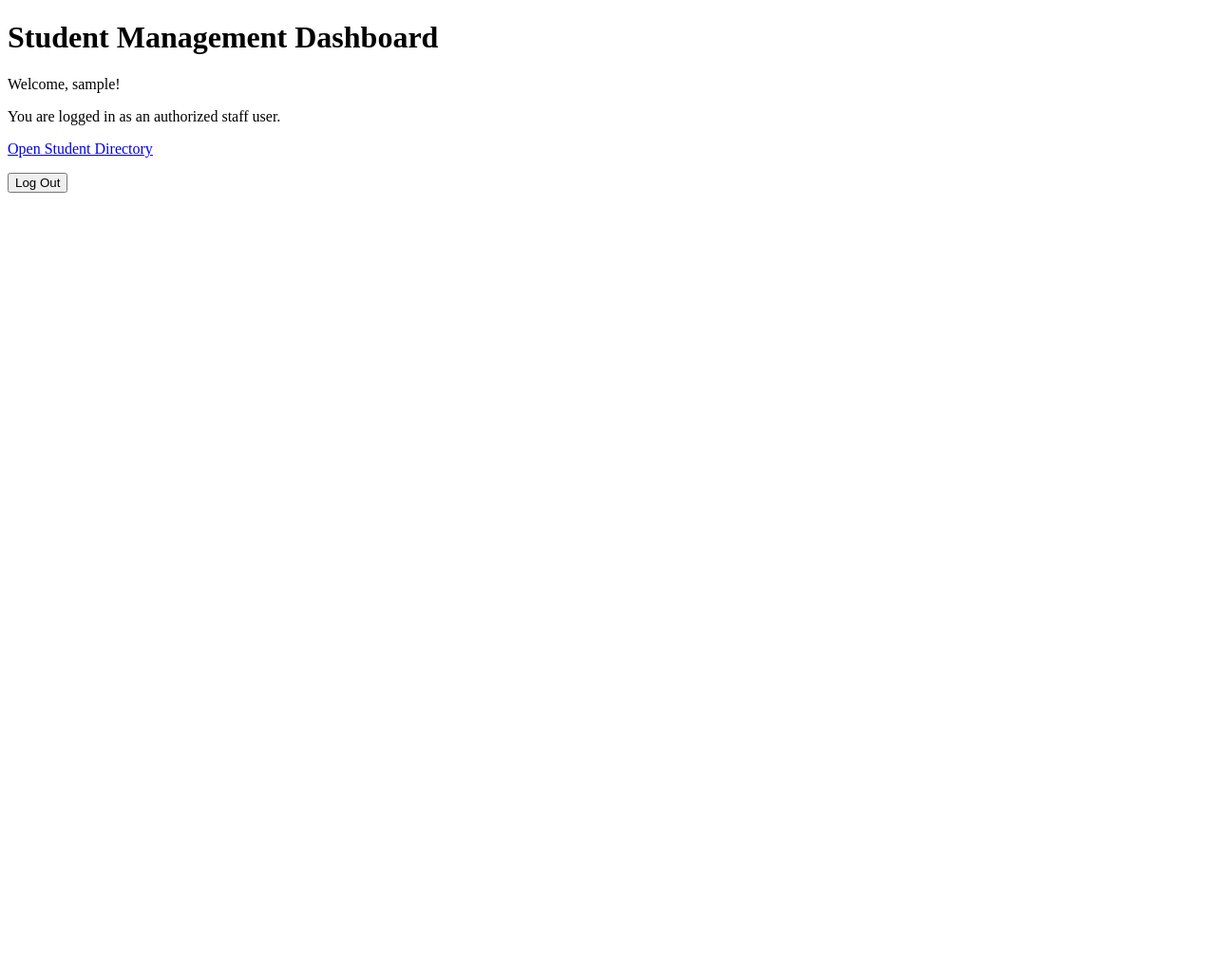
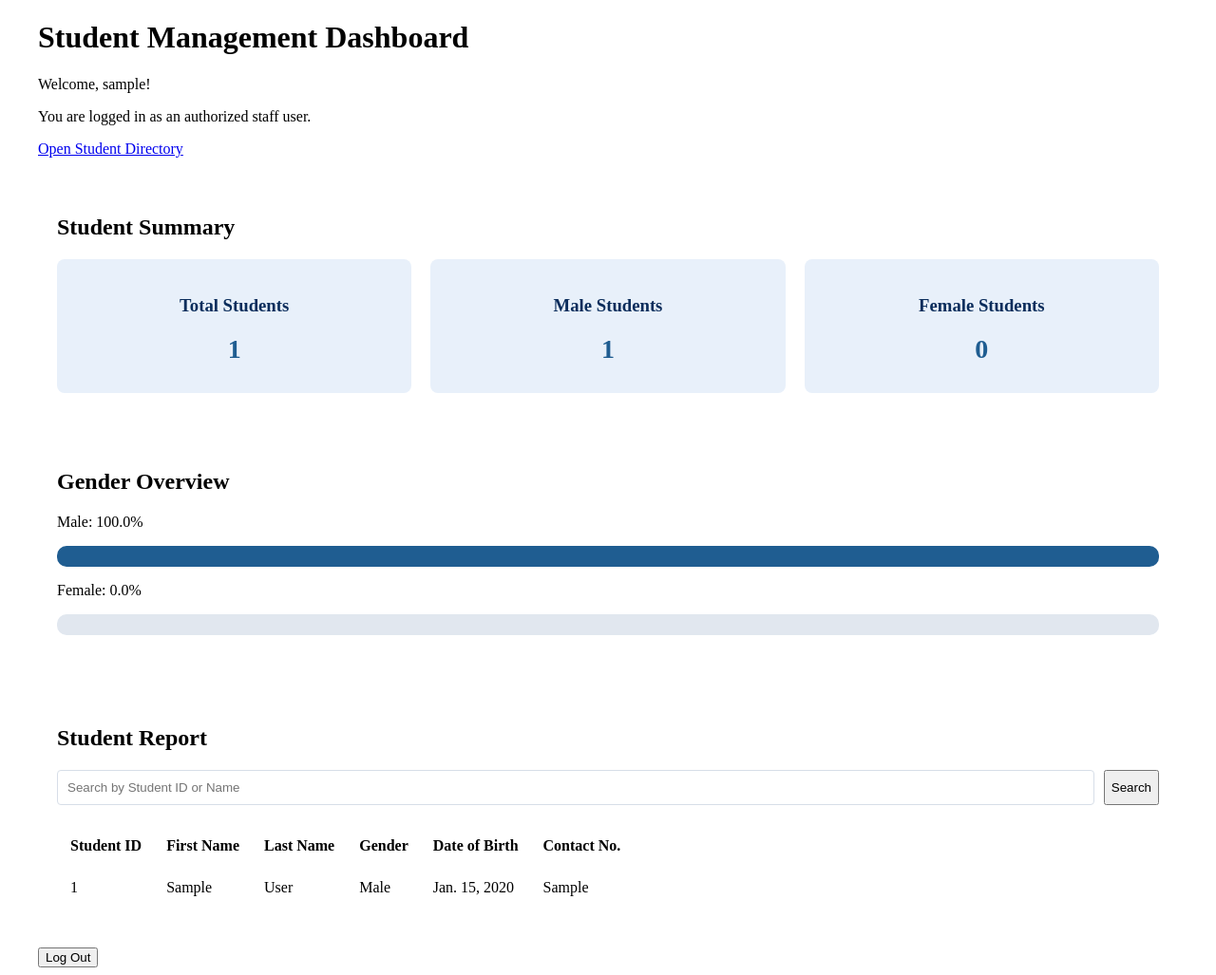
Before and after one commit to pang1110/student_management., a Django app: page /registration/dashboard/ in a window 1280 px wide. Shown: the whole page at 95% size. Before the commit the page ends 203 px from the top, so only its background shows below. Run offline with Django 5.2, Linux system fonts and the light colour scheme; a user stored in the database is signed in; tables that the repository leaves empty hold one stand-in row (values such as "Sample post").

Commit message:
Complete Module 09 dashboard enhancement

```diff
--- a/registration/models.py
+++ b/registration/models.py
@@ -1,12 +1,10 @@
-from django.db import models
-
-# Create your models here.
 from django.db import models
 
 GENDER_CHOICES = [
     ("Male", "Male"),
     ("Female", "Female"),
 ]
+
 
 class Student(models.Model):
     student_id = models.CharField(max_length=20, unique=True)
--- a/registration/static/registration/style.css
+++ b/registration/static/registration/style.css
@@ -1,49 +1,114 @@
-body {
-    font-family: Arial, sans-serif;
-    background: #f4f6f9;
-    color: #263445;
-    margin: 30px;
+/* MODULE 09 - Dashboard Enhancement */
+
+/* Dashboard Container */
+.dashboard-container {
+    max-width: 1200px;
+    margin: 0 auto;
 }
 
-h1 {
+/* Dashboard Sections */
+.summary-section,
+.gender-section,
+.report-section {
+    background: #ffffff;
+    padding: 20px;
+    margin: 20px 0;
+    border-radius: 8px;
+}
+
+/* Summary Cards */
+.summary-cards {
+    display: grid;
+    grid-template-columns: repeat(3, 1fr);
+    gap: 20px;
+}
+
+.summary-card {
+    background: #e8f0fa;
+    padding: 20px;
+    border-radius: 8px;
+    text-align: center;
+}
+
+.summary-card h3 {
     color: #0b2d5c;
 }
 
-a {
+.summary-card p {
+    font-size: 28px;
+    font-weight: bold;
     color: #1f5d91;
-    text-decoration: none;
+    margin: 10px 0;
 }
 
-a:hover {
-    text-decoration: underline;
+/* Gender Overview */
+.gender-item {
+    margin: 15px 0;
 }
 
-table {
+.gender-bar {
     width: 100%;
-    border-collapse: collapse;
-    background: #ffffff;
+    height: 22px;
+    background: #e1e7ef;
+    border-radius: 10px;
+    overflow: hidden;
 }
 
-th {
-    background: #0b2d5c;
-    color: #ffffff;
-    text-align: left;
+.male-bar {
+    height: 100%;
+    width: var(--bar-width, 0%);
+    background: #1f5d91;
 }
 
-th, td {
+.female-bar {
+    height: 100%;
+    width: var(--bar-width, 0%);
+    background: #d66b9b;
+}
+
+/* Search Form */
+.search-form {
+    display: flex;
+    gap: 10px;
+    margin-bottom: 20px;
+}
+
+.search-form input {
+    flex: 1;
     padding: 10px;
     border: 1px solid #d7dee8;
+    border-radius: 4px;
 }
 
-button {
-    background: #1f5d91;
-    color: #ffffff;
-    border: 0;
-    padding: 9px 14px;
-    cursor: pointer;
+/* Student Report */
+.report-section table {
+    margin-top: 15px;
 }
 
-input, select {
-    padding: 8px;
-    margin: 4px 0;
+.report-section th,
+.report-section td {
+    padding: 12px;
 }
+
+/* Responsive Layout */
+@media (max-width: 700px) {
+    body {
+        margin: 15px;
+    }
+
+    .summary-cards {
+        grid-template-columns: 1fr;
+    }
+
+    .search-form {
+        flex-direction: column;
+    }
+
+    .report-section {
+        overflow-x: auto;
+    }
+
+    .report-section table {
+        min-width: 650px;
+    }
+}
--- a/registration/templates/registration/dashboard.html
+++ b/registration/templates/registration/dashboard.html
@@ -1,20 +1,118 @@
+{% load static %}
 <!DOCTYPE html>
 <html lang="en">
 <head>
     <meta charset="UTF-8">
     <meta name="viewport" content="width=device-width, initial-scale=1.0">
     <title>Staff Dashboard</title>
+    <link rel="stylesheet" href="{% static 'registration/style.css' %}">
 </head>
 <body>
+
+    <div class="dashboard-container">
+
         <h1>Student Management Dashboard</h1>
+
         <p>Welcome, {{ request.user.username }}!</p>
         <p>You are logged in as an authorized staff user.</p>
+
         <p>
             <a href="{% url 'student_list' %}">Open Student Directory</a>
         </p>
+
+        <section class="summary-section">
+            <h2>Student Summary</h2>
+
+            <div class="summary-cards">
+                <div class="summary-card">
+                    <h3>Total Students</h3>
+                    <p>{{ total_students }}</p>
+                </div>
+
+                <div class="summary-card">
+                    <h3>Male Students</h3>
+                    <p>{{ male_students }}</p>
+                </div>
+
+                <div class="summary-card">
+                    <h3>Female Students</h3>
+                    <p>{{ female_students }}</p>
+                </div>
+            </div>
+        </section>
+
+        <section class="gender-section">
+            <h2>Gender Overview</h2>
+
+            <div class="gender-item">
+                <p>Male: {{ male_percent|floatformat:1 }}%</p>
+                <div class="gender-bar">
+                    <div class="male-bar"
+                         style="--bar-width: {{ male_percent }}%;">
+                    </div>
+                </div>
+            </div>
+
+            <div class="gender-item">
+                <p>Female: {{ female_percent|floatformat:1 }}%</p>
+                <div class="gender-bar">
+                    <div class="female-bar"
+                         style="--bar-width: {{ female_percent }}%;">
+                    </div>
+                </div>
+            </div>
+        </section>
+
+        <section class="report-section">
+            <h2>Student Report</h2>
+
+            <form method="get" class="search-form">
+                <input
+                    type="text"
+                    name="q"
+                    placeholder="Search by Student ID or Name"
+                    value="{{ query }}"
+                >
+                <button type="submit">Search</button>
+            </form>
+
+            <table>
+                <thead>
+                    <tr>
+                        <th>Student ID</th>
+                        <th>First Name</th>
+                        <th>Last Name</th>
+                        <th>Gender</th>
+                        <th>Date of Birth</th>
+                        <th>Contact No.</th>
+                    </tr>
+                </thead>
+
+                <tbody>
+                    {% for student in students %}
+                    <tr>
+                        <td>{{ student.student_id }}</td>
+                        <td>{{ student.first_name }}</td>
+                        <td>{{ student.last_name }}</td>
+                        <td>{{ student.gender }}</td>
+                        <td>{{ student.date_of_birth }}</td>
+                        <td>{{ student.contact_no }}</td>
+                    </tr>
+                    {% empty %}
+                    <tr>
+                        <td colspan="6">No student records found.</td>
+                    </tr>
+                    {% endfor %}
+                </tbody>
+            </table>
+        </section>
+
         <form method="post" action="{% url 'logout' %}">
             {% csrf_token %}
             <button type="submit">Log Out</button>
         </form>
+
+    </div>
+
 </body>
 </html>
--- a/registration/views.py
+++ b/registration/views.py
@@ -2,6 +2,7 @@ from django.shortcuts import render, redirect, get_object_or_404
 from django.contrib import messages
 from django.contrib.auth.decorators import user_passes_test
 from django.db.models import Q
+from django.db.models.functions import Lower
 from .models import Student
 from .forms import StudentForm
 
@@ -29,6 +30,7 @@ def registration_success(request):
 # MODULE 07 - Student Directory
 def student_list(request):
     query = request.GET.get('q', '').strip()
+
     students = Student.objects.all().order_by(
         'last_name', 'first_name'
     )
@@ -135,14 +137,67 @@ def student_delete(request, pk):
     )
 
 
-# MODULE 08 - Staff-Only Dashboard
+# MODULE 08 - Staff Access Protection
 def staff_check(user):
     return user.is_authenticated and user.is_staff
 
 
+# MODULE 09 - Dashboard Enhancement and Basic Reporting
 @user_passes_test(staff_check, login_url='login')
 def staff_dashboard(request):
+
+    # Student Summary
+    total_students = Student.objects.count()
+
+    male_students = Student.objects.filter(
+        gender='Male'
+    ).count()
+
+    female_students = Student.objects.filter(
+        gender='Female'
+    ).count()
+
+    # Gender Percentages
+    male_percent = (
+        male_students / total_students * 100
+        if total_students > 0 else 0
+    )
+
+    female_percent = (
+        female_students / total_students * 100
+        if total_students > 0 else 0
+    )
+
+    # Read Search Term
+    query = request.GET.get('q', '').strip()
+
+    # Prepare Student Report
+    students = Student.objects.all().order_by(
+        Lower('last_name'),
+        Lower('first_name')
+    )
+
+    # Search Multiple Fields
+    if query:
+        students = students.filter(
+            Q(student_id__icontains=query) |
+            Q(first_name__icontains=query) |
+            Q(last_name__icontains=query)
+        )
+
+    # Context Dictionary
+    context = {
+        'total_students': total_students,
+        'male_students': male_students,
+        'female_students': female_students,
+        'male_percent': male_percent,
+        'female_percent': female_percent,
+        'students': students,
+        'query': query,
+    }
+
     return render(
         request,
-        'registration/dashboard.html'
+        'registration/dashboard.html',
+        context
     )
```
Also changed, not shown: registration/templates/registration/success.html (+6 -1 lines). Lines whose indentation alone changed are shown as unchanged.
